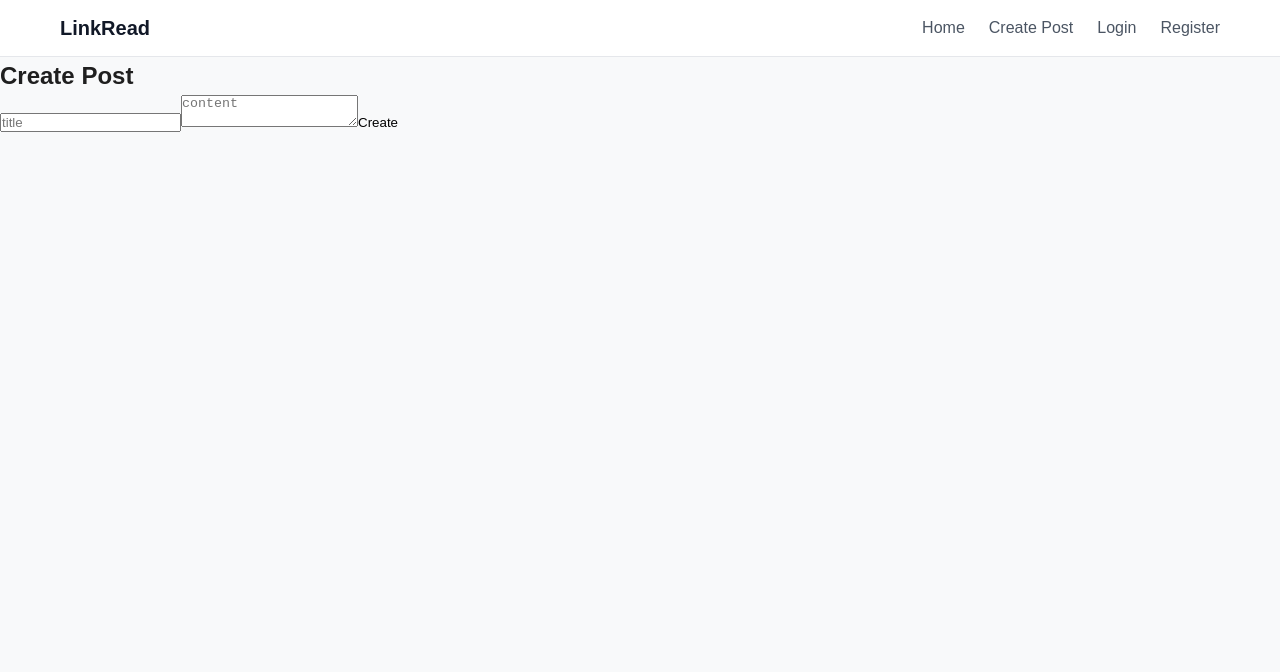
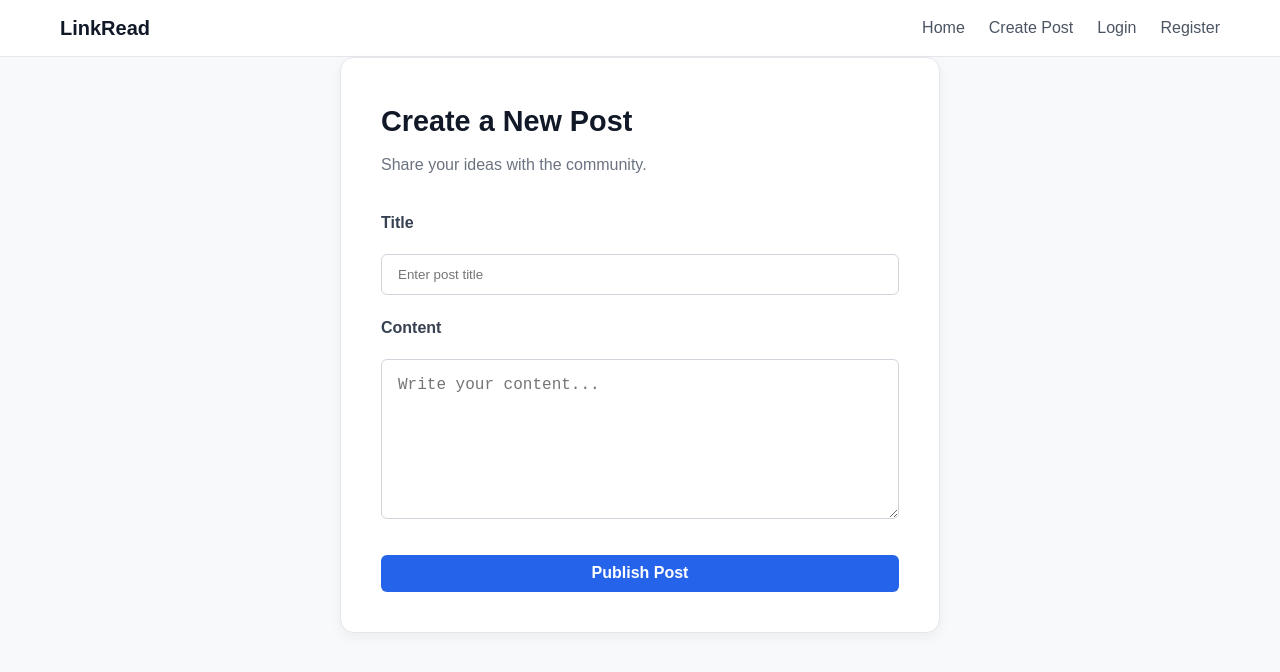
Before and after one commit to maynkxx/LinkRead, a React (Vite) app in the folder frontend/: page /create in a window 1280 px wide. Shown: the top 672 px of the page. Built offline with nearby package versions, Linux system fonts and the light colour scheme.

Commit message:
feat: add modern Create Post UI with new CreatePost.css

```diff
--- a/frontend/src/pages/CreatePost.jsx
+++ b/frontend/src/pages/CreatePost.jsx
@@ -1,6 +1,7 @@
 import { useState } from "react";
 import { useNavigate } from "react-router-dom";
 import API_URL, { authHeaders } from "../api";
+import "../styles/CreatePost.css";
 
 export default function CreatePost() {
   const [post, setPost] = useState({ title: "", content: "" });
@@ -12,17 +13,41 @@ export default function CreatePost() {
       headers: authHeaders(),
       body: JSON.stringify(post)
     });
+
     const data = await res.json();
+
     if (res.ok) navigate(`/post/${data._id}`);
     else alert(data.message);
   };
 
   return (
-    <div>
-      <h2>Create Post</h2>
-      <input placeholder="title" onChange={e => setPost({ ...post, title: e.target.value })} />
-      <textarea placeholder="content" onChange={e => setPost({ ...post, content: e.target.value })} />
-      <button onClick={submit}>Create</button>
+    <div className="container create-wrapper">
+
+      <div className="create-card">
+        <h1 className="create-title">Create a New Post</h1>
+        <p className="create-sub">Share your ideas with the community.</p>
+
+        <div className="create-form">
+          <label>Title</label>
+          <input
+            className="input"
+            placeholder="Enter post title"
+            onChange={e => setPost({ ...post, title: e.target.value })}
+          />
+
+          <label>Content</label>
+          <textarea
+            className="textarea"
+            placeholder="Write your content..."
+            onChange={e => setPost({ ...post, content: e.target.value })}
+          ></textarea>
+
+          <button className="btn btn-primary create-btn" onClick={submit}>
+            Publish Post
+          </button>
+        </div>
+      </div>
+
     </div>
   );
 }
--- /dev/null
+++ b/frontend/src/styles/CreatePost.css
@@ -0,0 +1,70 @@
+/* PAGE WRAPPER */
+.create-wrapper {
+  display: flex;
+  justify-content: center;
+  padding-top: 3rem;
+}
+
+/* CARD */
+.create-card {
+  width: 100%;
+  max-width: 600px;
+  background: white;
+  padding: 2.5rem;
+  border-radius: 14px;
+  border: 1px solid #e5e7eb;
+  box-shadow: 0 4px 12px rgba(0,0,0,0.05);
+}
+
+/* TITLE & SUBTITLE */
+.create-title {
+  font-size: 1.8rem;
+  font-weight: 700;
+  color: #111827;
+  margin-bottom: 0.5rem;
+}
+
+.create-sub {
+  font-size: 1rem;
+  color: #6b7280;
+  margin-bottom: 2rem;
+}
+
+/* FORM */
+.create-form {
+  display: flex;
+  flex-direction: column;
+  gap: 1.2rem;
+}
+
+.create-form label {
+  font-weight: 600;
+  color: #374151;
+}
+
+/* TEXTAREA */
+.textarea {
+  width: 100%;
+  height: 160px;
+  padding: 1rem;
+  resize: vertical;
+  border: 1px solid #d1d5db;
+  border-radius: 6px;
+  background: white;
+  font-size: 1rem;
+}
+
+.textarea:focus {
+  outline: none;
+  border-color: #2563eb;
+  box-shadow: 0 0 0 3px rgba(37, 99, 235, 0.15);
+}
+
+/* BUTTON */
+.create-btn {
+  width: 100%;
+  padding: 0.9rem;
+  font-size: 1rem;
+  border-radius: 10px;
+  margin-top: 1rem;
+}
```
